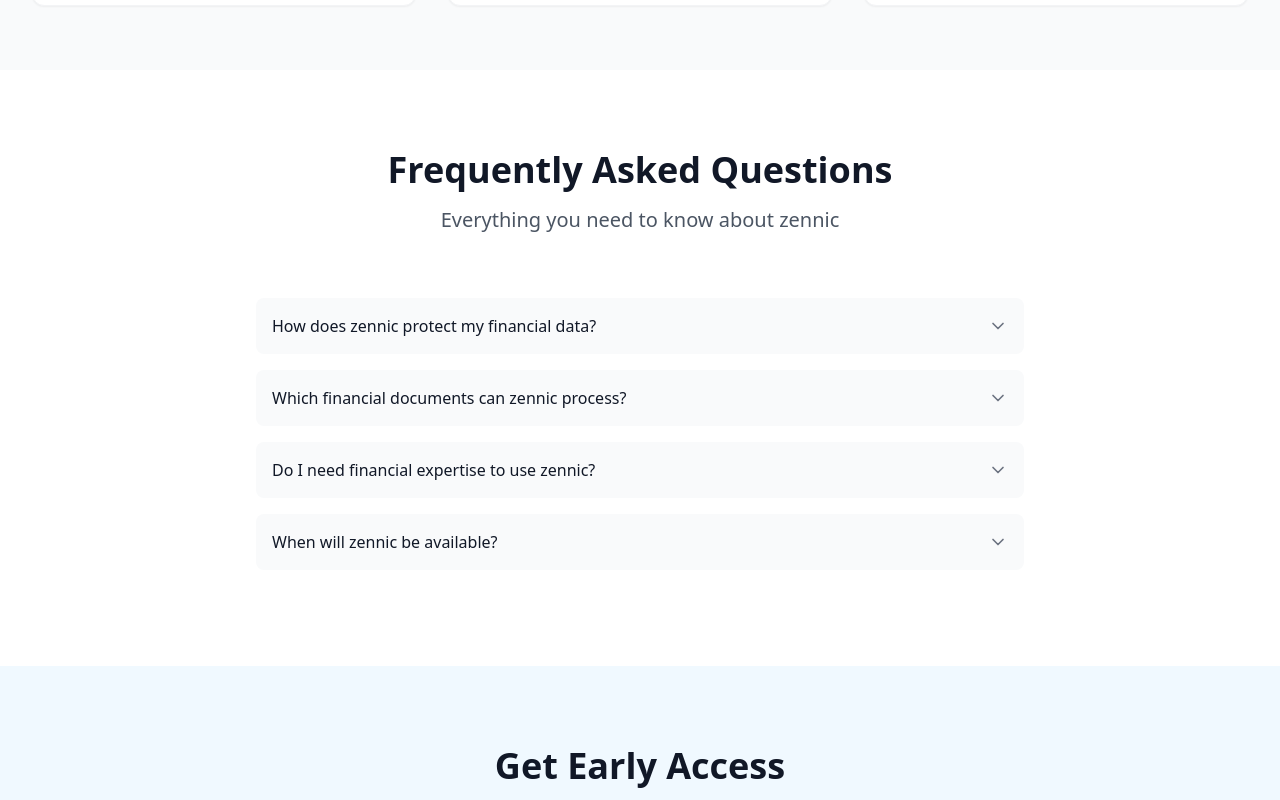
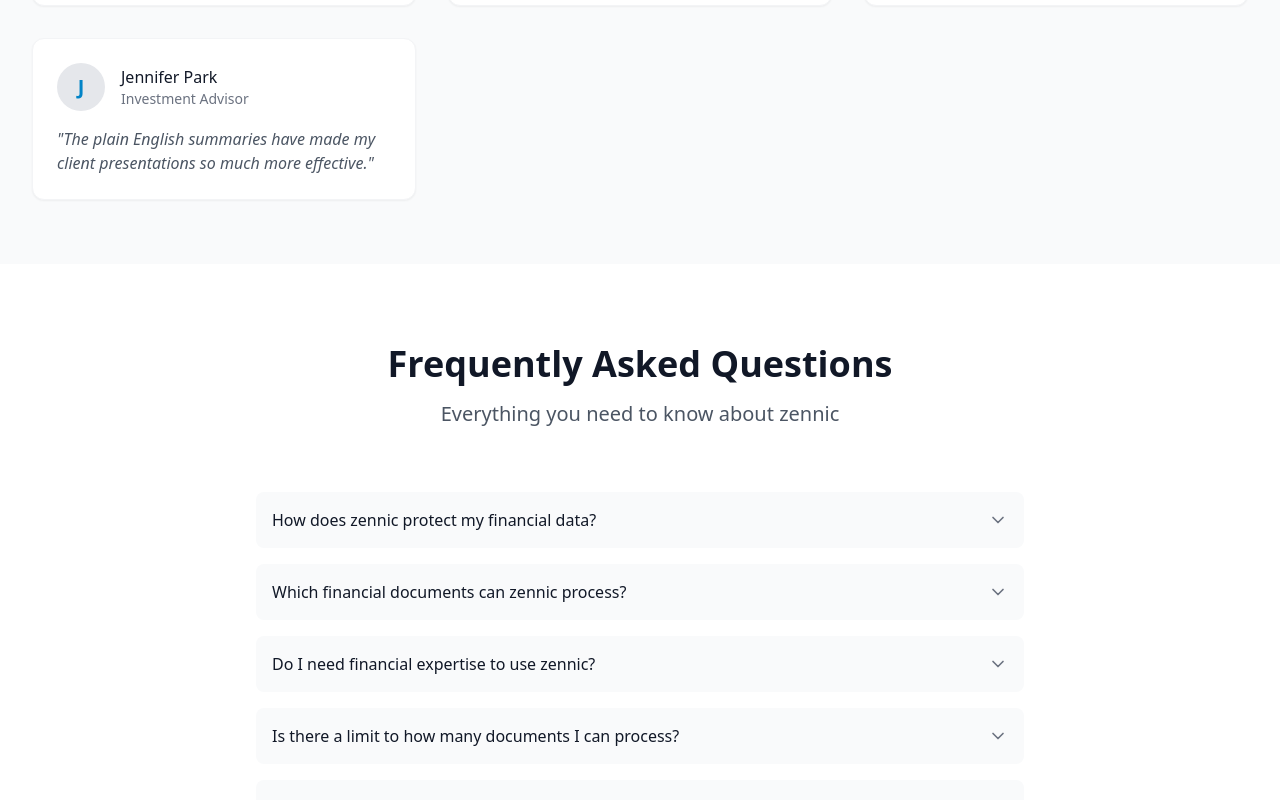
Before and after one commit to derpwiz/zennic-website, a Next.js app: page / in a window 1280 px wide. Shown: the part 1820-2620 px from the top of the page. Built offline with nearby package versions, Linux system fonts and the light colour scheme.

Commit message:
Add new testimonial and FAQ item

```diff
--- a/app/constants.ts
+++ b/app/constants.ts
@@ -60,6 +60,11 @@
     title: 'CFO, Tech Startup',
     quote: 'zennic has transformed how we analyze competitor financials. Incredible time-saver!',
   },
+  {
+    name: 'Jennifer Park',
+    title: 'Investment Advisor',
+    quote: 'The plain English summaries have made my client presentations so much more effective.',
+  },
 ];
 
 export const FAQ_ITEMS = [
@@ -76,6 +81,10 @@
     answer: 'Not at all! zennic translates complex financial jargon into plain English, making it accessible for everyone.',
   },
   {
+    question: 'Is there a limit to how many documents I can process?',
+    answer: 'Our standard plan allows for up to 50 documents per month. Enterprise plans offer unlimited document processing.',
+  },
+  {
     question: 'When will zennic be available?',
     answer: 'We\'re currently in private beta. Join our waitlist to get early access when we launch publicly.',
   },
```
